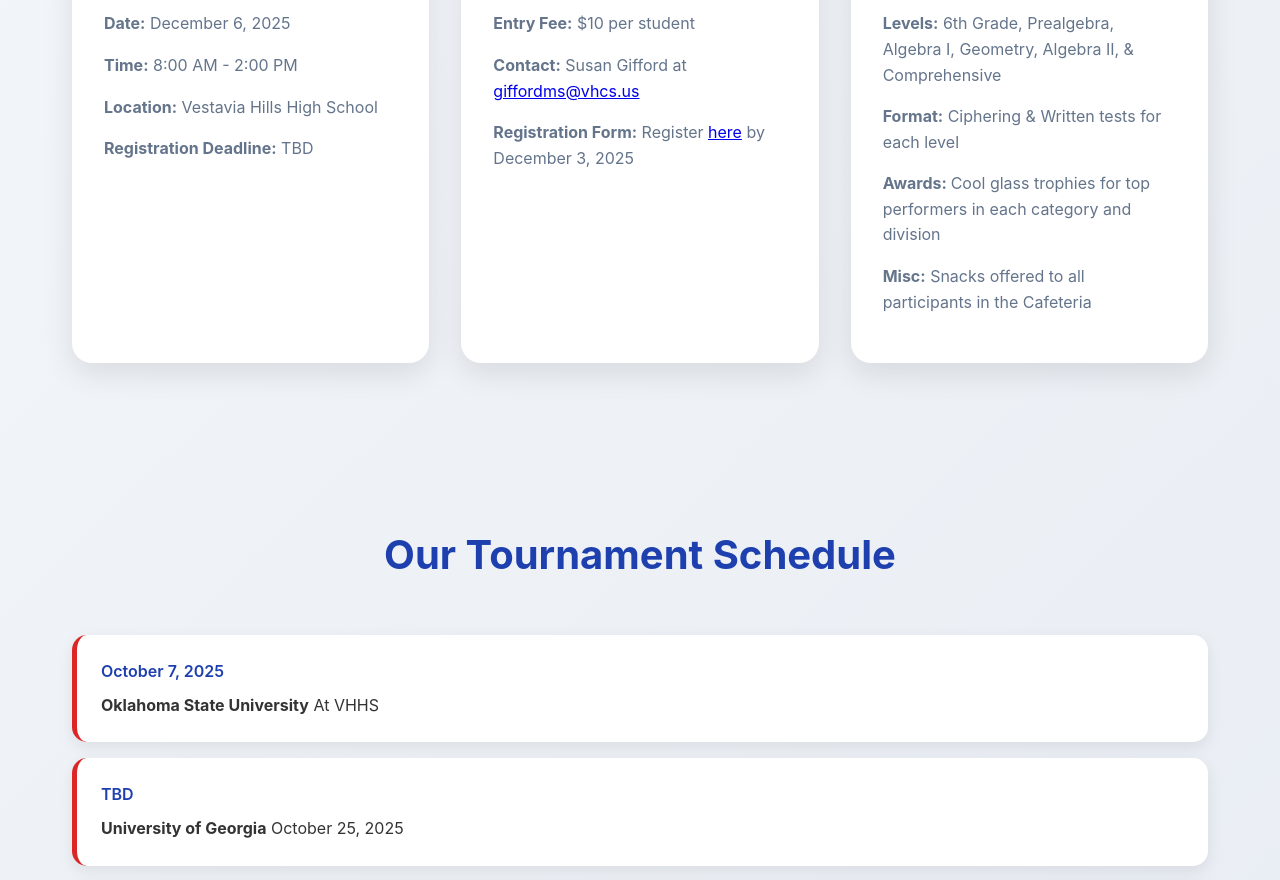
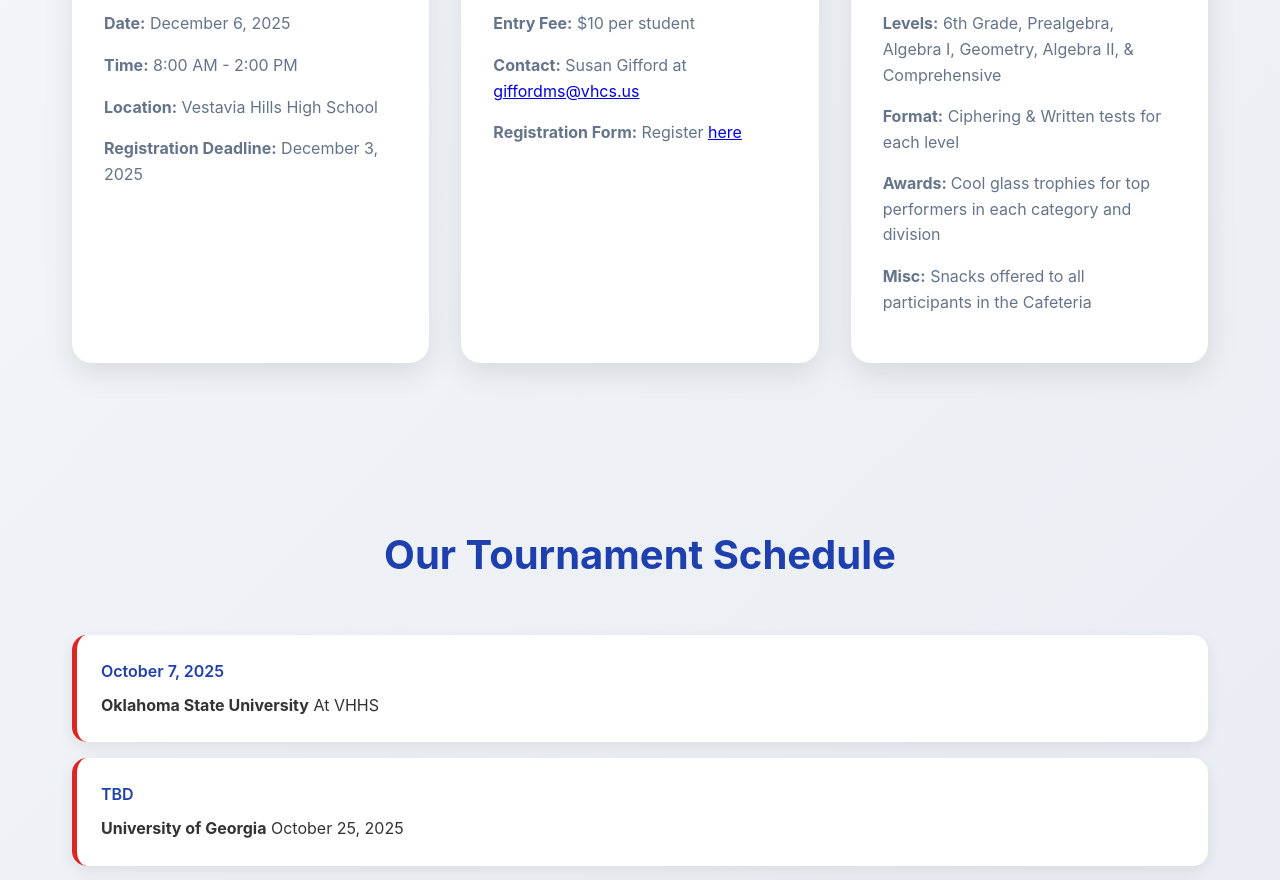
Before and after one commit to Significant36/vestavia_math_team, a Next.js app: page / in a window 1280 px wide. Shown: the part 1580-2460 px from the top of the page. Built offline with nearby package versions, Linux system fonts and the light colour scheme.

Commit message:
Update TournamentRegistration.js
change deadline location

```diff
--- a/components/TournamentRegistration.js
+++ b/components/TournamentRegistration.js
@@ -8,13 +8,13 @@ export default function TournamentRegistration() {
             <p><strong>Date:</strong> December 6, 2025</p>
             <p><strong>Time:</strong> 8:00 AM - 2:00 PM</p>
             <p><strong>Location:</strong> Vestavia Hills High School</p>
-            <p><strong>Registration Deadline:</strong> TBD </p>
+            <p><strong>Registration Deadline:</strong> December 3, 2025 </p>
           </div>
           <div className="card">
             <h3>Registration Info</h3>
             <p><strong>Entry Fee:</strong> $10 per student</p>
             <p><strong>Contact:</strong> Susan Gifford at <a href="giffordms@vhcs.us">giffordms@vhcs.us</a></p>
-            <p><strong>Registration Form:</strong> Register <a href="https://docs.google.com/forms/d/e/1FAIpQLSe-hSfT0VLZIbvFt680wRZyjLamw0a67nZR6I38vZZR5r8m3Q/viewform?usp=sharing&ouid=114059588434101076176">here</a> by December 3, 2025</p>
+            <p><strong>Registration Form:</strong> Register <a href="https://docs.google.com/forms/d/e/1FAIpQLSe-hSfT0VLZIbvFt680wRZyjLamw0a67nZR6I38vZZR5r8m3Q/viewform?usp=sharing&ouid=114059588434101076176">here</a></p>
           </div>
           <div className="card">
             <h3>Competition Categories</h3>
```
